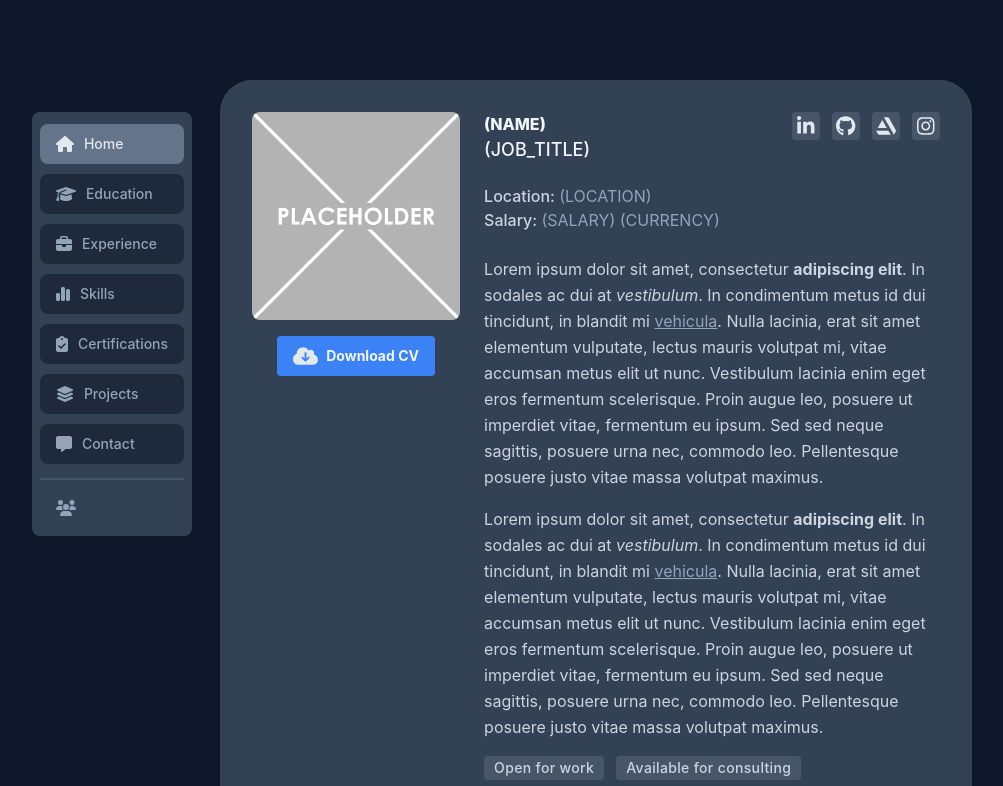
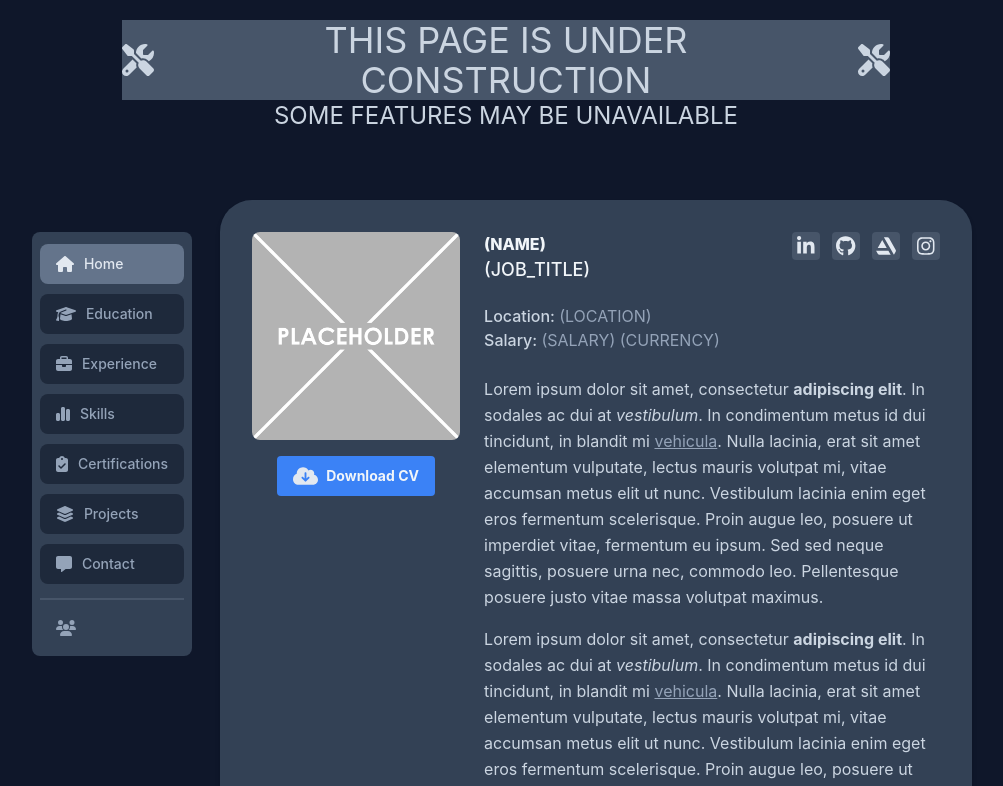
Before and after one commit to RetroHazard/CloudResume, a React (Create React App) app: page / in a window 1280 px wide. Shown: the top 786 px of the page, without its empty margins (134-1137 px from the left). Built offline with nearby package versions, Linux system fonts and the light colour scheme; no server answers.

Commit message:
Append Construction Notice to Page

```diff
--- a/src/App.js
+++ b/src/App.js
@@ -4,6 +4,7 @@ import {BrowserRouter} from "react-router-dom";
 
 // Import Navigation
 import Navigation from "./components/navbar";
+import NoticeBanner from "./components/noticebanner";
 
 // Import Content Pages
 import Home from "./pages/Home"
@@ -18,6 +19,7 @@ import Contact from "./pages/Contact";
 export default function App() {
     return (
         <>
+        <NoticeBanner/>
             <BrowserRouter>
                 <div className="flex justify-center">
                     <Navigation />
--- /dev/null
+++ b/src/components/noticebanner.jsx
@@ -0,0 +1,28 @@
+import React from 'react';
+
+import {FontAwesomeIcon} from "@fortawesome/react-fontawesome";
+import { faScrewdriverWrench } from "@fortawesome/free-solid-svg-icons";
+
+function NoticeBanner() {
+    return (
+    <>
+        <div className="inline-flex flex-row justify-center w-full">
+            <div className="flex justify-center justify-items-center bg-secondary-600 h-20 mt-5 mb-5 w-3/5">
+                <div className="icon-box mr-20">
+                    <FontAwesomeIcon icon={faScrewdriverWrench} size='2xl'/>
+                </div>
+                <div className="icon-box mb-1 text-center">
+                    <h1 className='text-4xl'>THIS PAGE IS UNDER CONSTRUCTION</h1>
+                    <h3 className='text-2xl'>SOME FEATURES MAY BE UNAVAILABLE</h3>
+                </div>
+                <div className="icon-box ml-20">
+                    <FontAwesomeIcon icon={faScrewdriverWrench} size='2xl'/>
+                </div>
+
+            </div>
+        </div>
+    </>
+    )
+}
+
+export default NoticeBanner;
```
